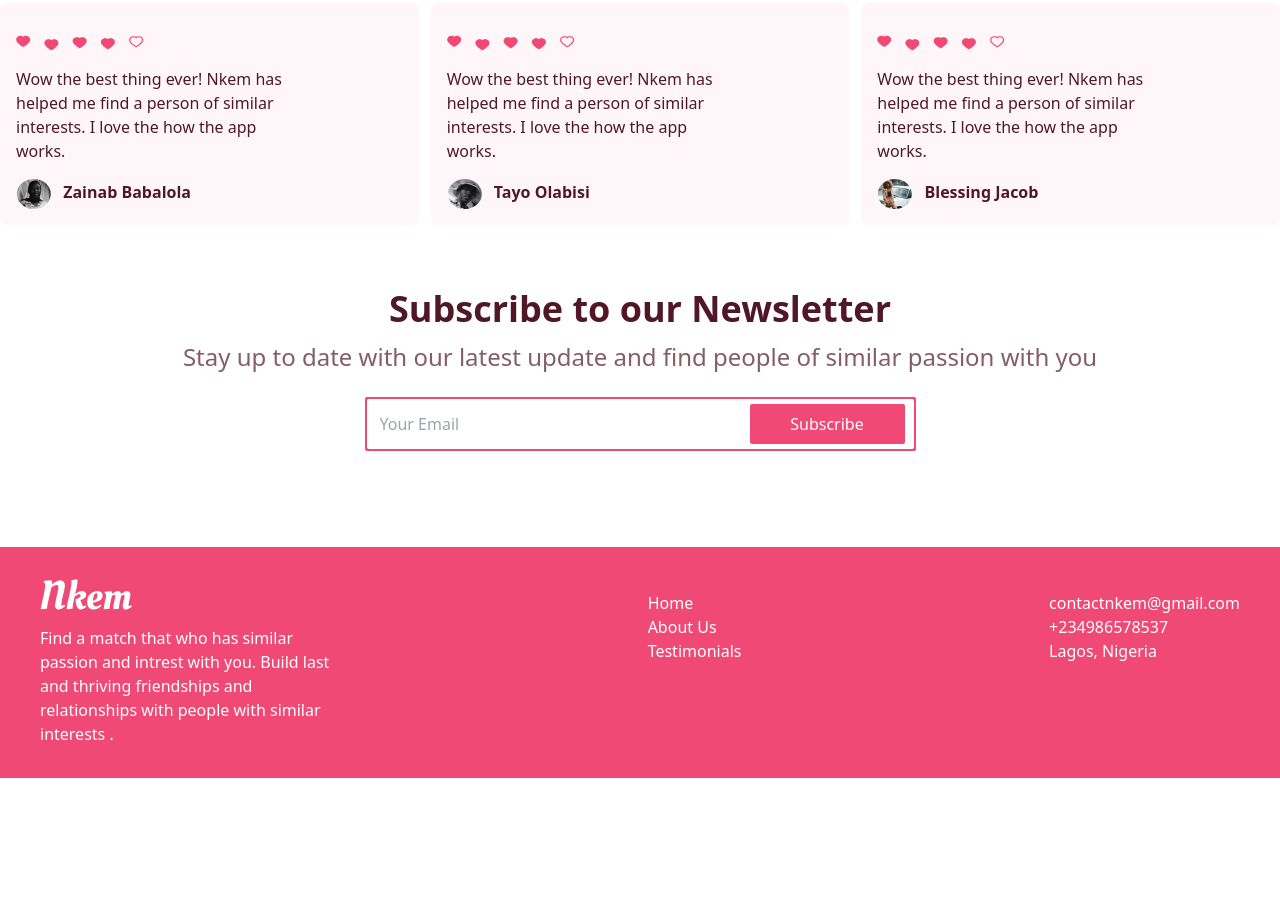
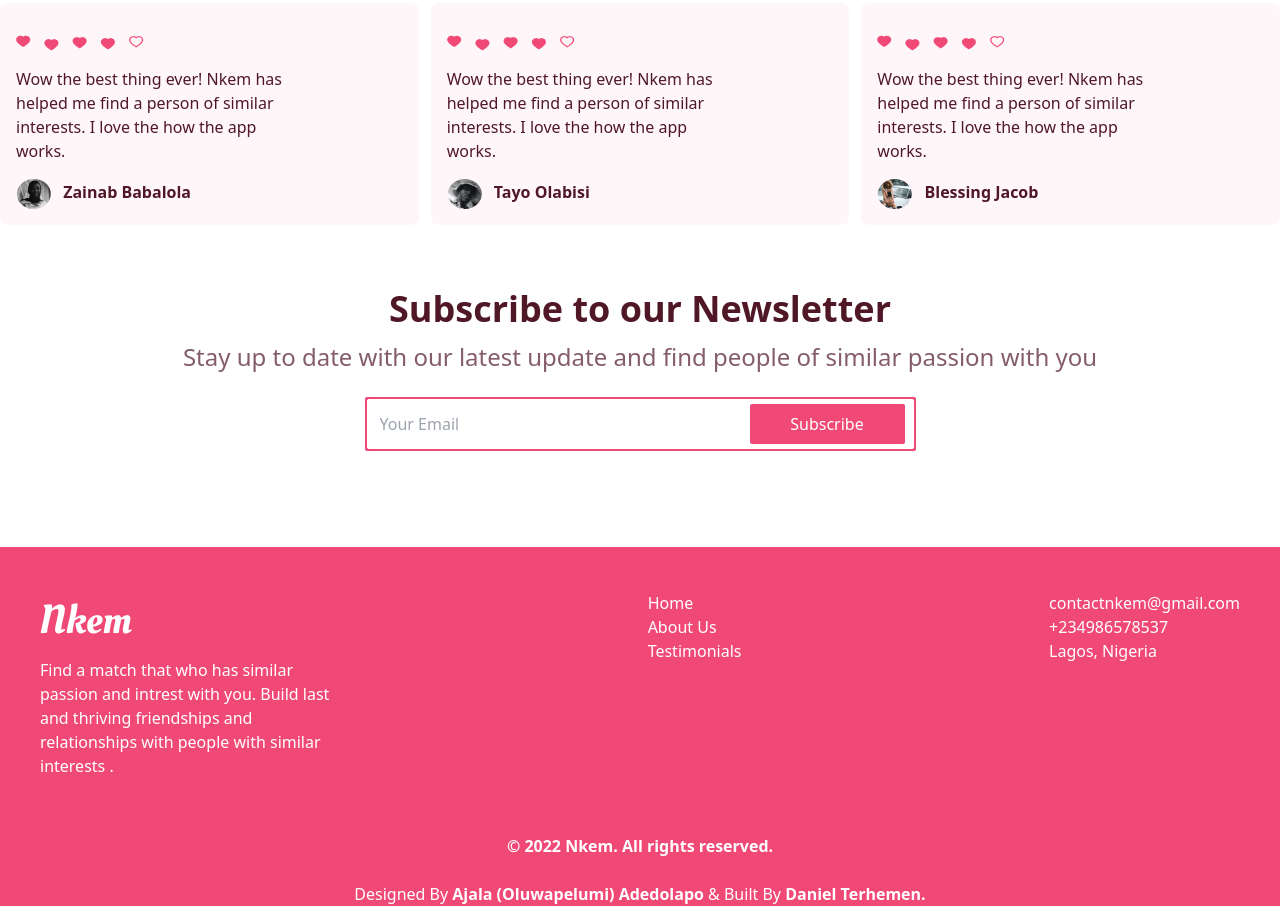
Before and after one commit to Terdanny1/Nkem, a website built with Parcel: page src/index.html in a window 1280 px wide. Shown: the part 1713-2619 px from the top of the page. Before the commit the page ends 2491 px from the top, so only its background shows below. Built offline with nearby package versions, Linux system fonts and the light colour scheme.

Commit message:
finished the footer

```diff
--- a/src/index.html
+++ b/src/index.html
@@ -230,13 +230,13 @@
 
                           <!-- Footer section -->
 
-                            <footer id="CTA" class="mx-auto mt-24">
+                            <footer id="CTA" class="mx-auto mt-24 bg-[#F14976]">
 
-                                <div class="bg-[#F14976] lg:flex flex-row justify-between text-white">
+                                <div class="lg:flex flex-row justify-between text-white">
 
                                     <div class="my-8 mx-10">
-                                        <img src="./assets/Images/Nkem.png" alt="" class="">
-                                        <p class="mt-4 w-[300px]">Find a match that who has similar <br class="hidden lg:block"> passion and intrest with you. Build last <br class="hidden lg:block"> and thriving friendships and <br class="hidden lg:block"> relationships with people with similar <br class="hidden lg:block"> interests . </p>
+                                        <img src="./assets/Images/Nkem.png" alt="" class="py-6">
+                                        <p class="w-[300px]">Find a match that who has similar <br class="hidden lg:block"> passion and intrest with you. Build last <br class="hidden lg:block"> and thriving friendships and <br class="hidden lg:block"> relationships with people with similar <br class="hidden lg:block"> interests . </p>
                                     </div>
 
 
@@ -259,9 +259,8 @@
 
                                 </div>
 
-
-
-
+                                <p class="font-[600] text-center text-white mt-6">&copy; 2022 Nkem. All rights reserved.</p>
+                                <p class="text-white text-center mt-6">Designed By <strong class="hover:underline"><a href="https://www.linkedin.com/in/ajala-adedolapo-a84295157/">Ajala (Oluwapelumi) Adedolapo</a> </strong> & Built By <strong class="hover:underline"><a href="https://www.linkedin.com/in/danielterhemen/">Daniel Terhemen.</a></strong> </p>
                             </footer>
 
 
```
Also changed, not shown: src/assets/css/output.css.
